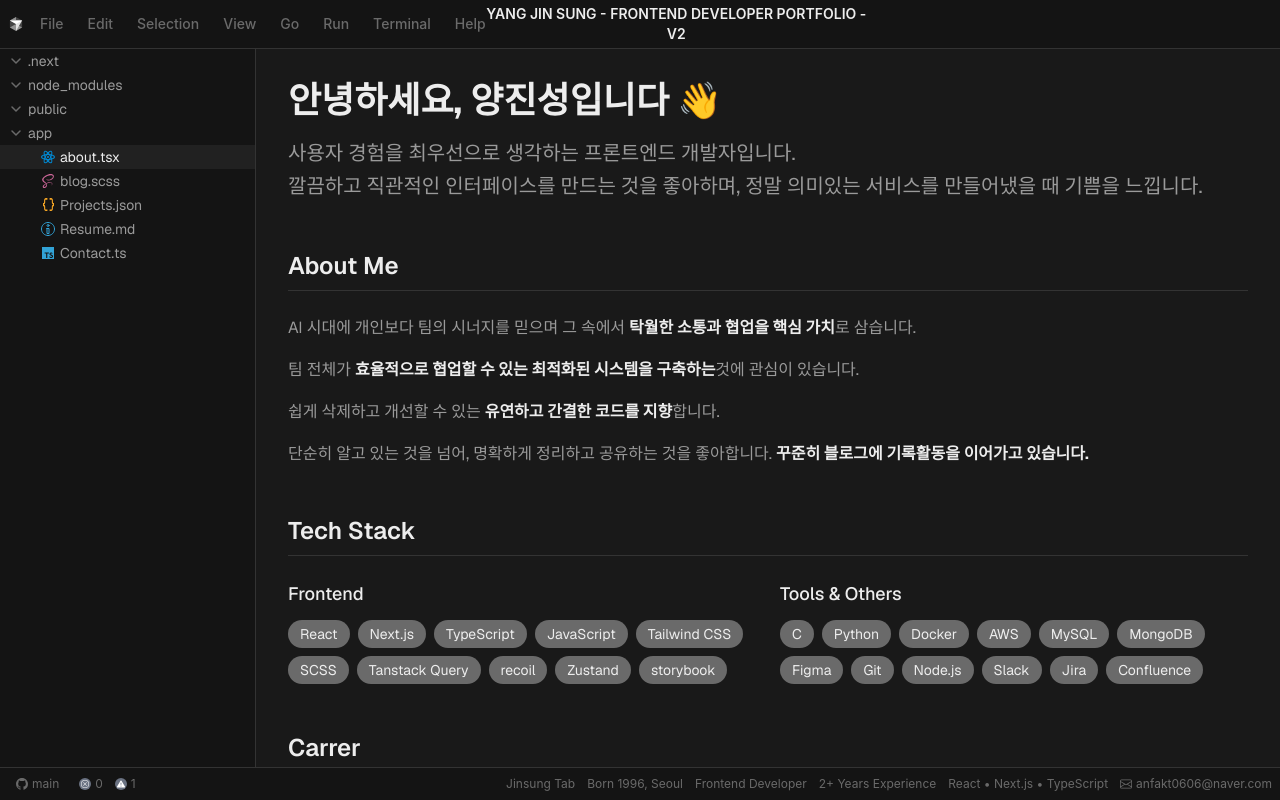
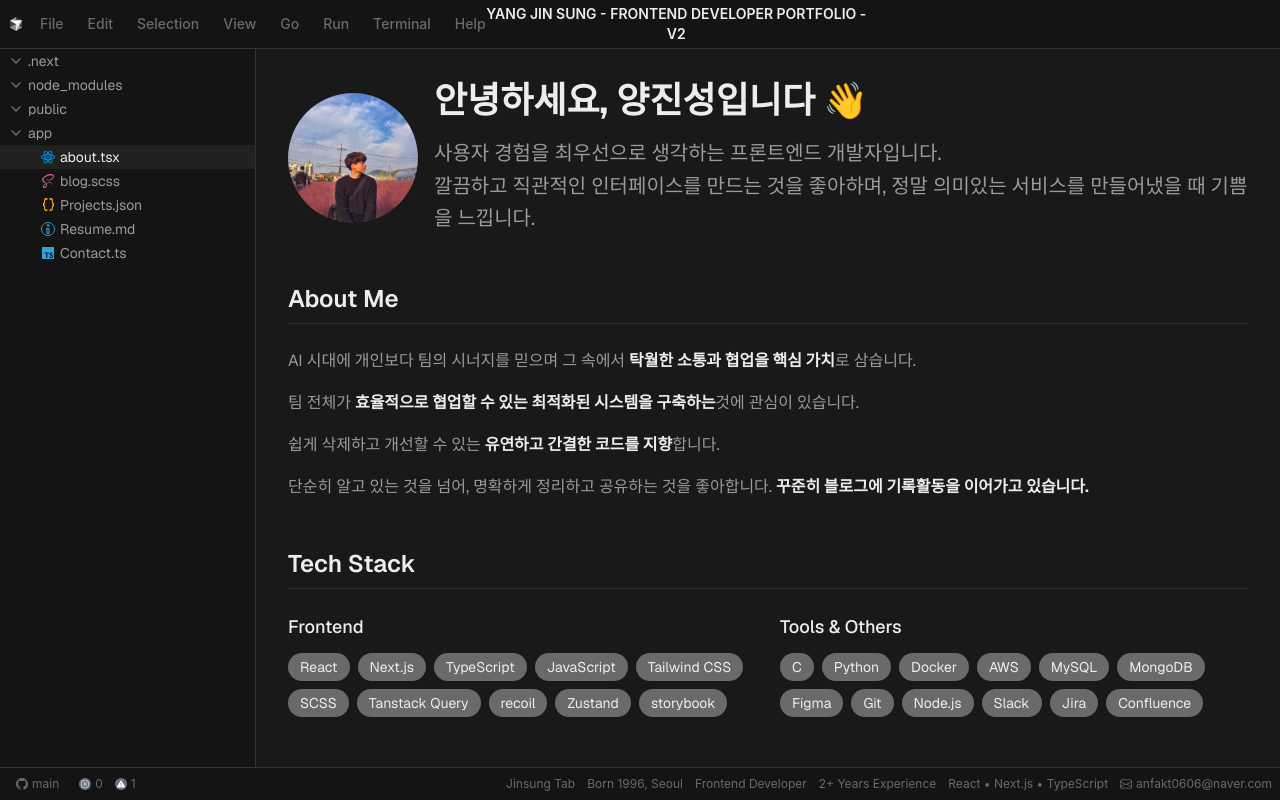
Before and after one commit to omokgosu/Portpolio_v2, a Next.js app: page / in a window 1280 px wide. Built offline with nearby package versions, Linux system fonts and the light colour scheme.

Commit message:
[ feat ] 소개페이지 프로필 이미지 추가

```diff
--- a/src/app/page.tsx
+++ b/src/app/page.tsx
@@ -1,4 +1,5 @@
 import type { Metadata } from "next";
+import Image from "next/image";
 
 export const metadata: Metadata = {
   title: "양진성 | Frontend Developer Portfolio",
@@ -37,15 +38,28 @@ export default function Home() {
       <div className="mx-auto">
         {/* 헤더 섹션 */}
         <div className="mb-12">
+          <div className="flex items-start gap-8">
+            <div className="flex gap-4 items-center flex-1">
+              <Image
+                src="/assets/profile.webp"
+                alt="양진성 프로필"
+                width={130}
+                height={130}
+                className="rounded-full"
+              />
+              <div>
                 <h1 className="text-4xl font-bold mb-4 text-foreground">
                   안녕하세요, 양진성입니다 👋
                 </h1>
                 <p className="text-xl text-muted-foreground leading-relaxed">
                   사용자 경험을 최우선으로 생각하는 프론트엔드 개발자입니다.
                   <br />
-            깔끔하고 직관적인 인터페이스를 만드는 것을 좋아하며, 정말 의미있는
-            서비스를 만들어냈을 때 기쁨을 느낍니다.
+                  깔끔하고 직관적인 인터페이스를 만드는 것을 좋아하며, 정말
+                  의미있는 서비스를 만들어냈을 때 기쁨을 느낍니다.
                 </p>
+              </div>
+            </div>
+          </div>
         </div>
 
         {/* 자기소개 섹션 */}
```
Also changed, not shown: public/assets/profile.webp (added). Lines whose indentation alone changed are shown as unchanged.
